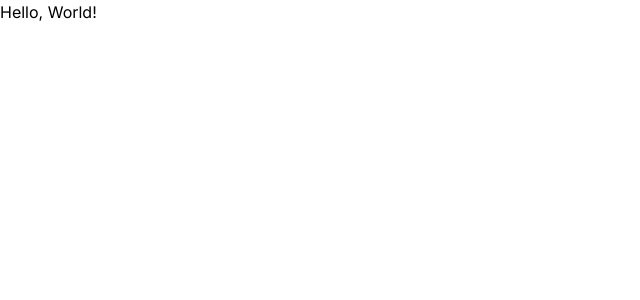
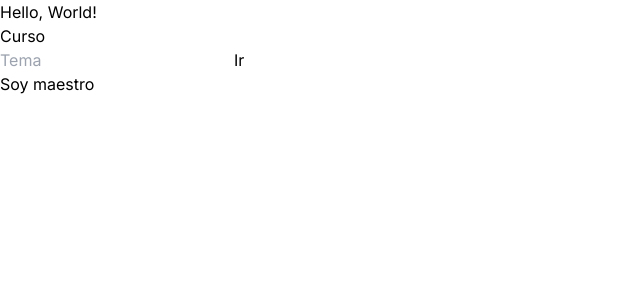
Before and after one commit to RodrigoJC20/Edu-ard, a Next.js app: page / in a window 1280 px wide. Shown: the top 300 px of the page, without its empty margins (0-640 px from the left). Built offline with nearby package versions, Linux system fonts and the light colour scheme.

Commit message:
added user flow routes

```diff
--- a/app/page.tsx
+++ b/app/page.tsx
@@ -1,5 +1,32 @@
+'use client';
+
+import { useState } from "react";
+import { useRouter } from "next/navigation";
+import Link from "next/link";
+
 export default function Home() {
+  const [course, setCourse] = useState('');
+  const router = useRouter();
+
+  const launchChat = async(e : any) => {
+    e.preventDefault();
+    router.push(`/student/${course}`);
+  }
+
   return (
-    <h1>Hello, World!</h1>
+    <main>
+      <h1>Hello, World!</h1>
+      <form onSubmit={launchChat}>
+          <h3>Curso</h3>
+          <input
+              type="text"
+              placeholder="Tema"
+              value={course}
+              onChange={(e) => setCourse(e.target.value)}
+          />
+          <button type="submit">Ir</button>
+      </form>
+      <Link href="/instructor/">Soy maestro</Link>
+    </main>
   )
 }
--- /dev/null
+++ b/app/student/[course]/page.tsx
@@ -0,0 +1,8 @@
+export default async function TopicList({ params } : {params: {course: string}}) {
+
+    return (
+        <div>
+            <h1 className='text-2xl'>aquí va el chat de {params.course}</h1>
+        </div>
+    );
+}
```
